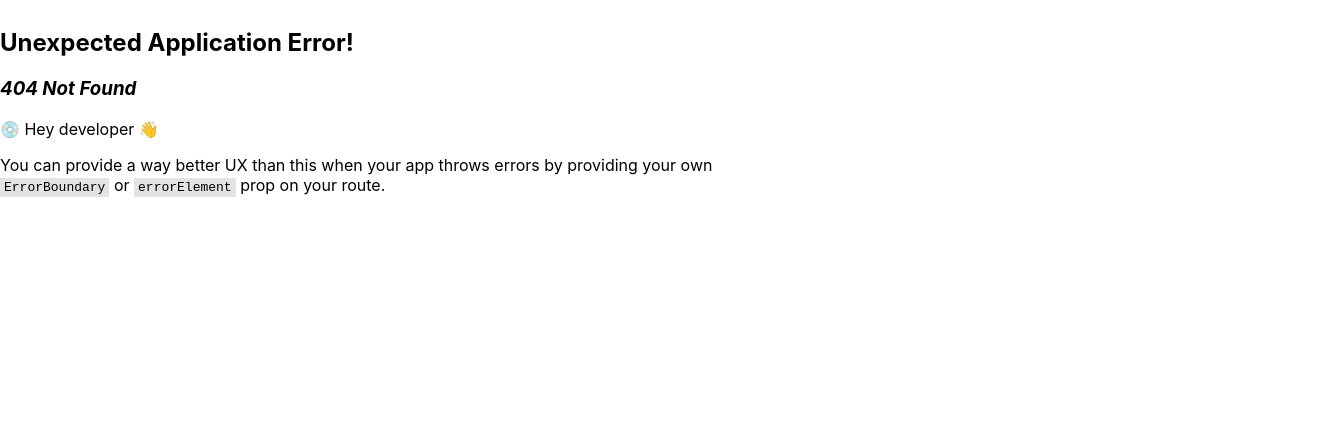
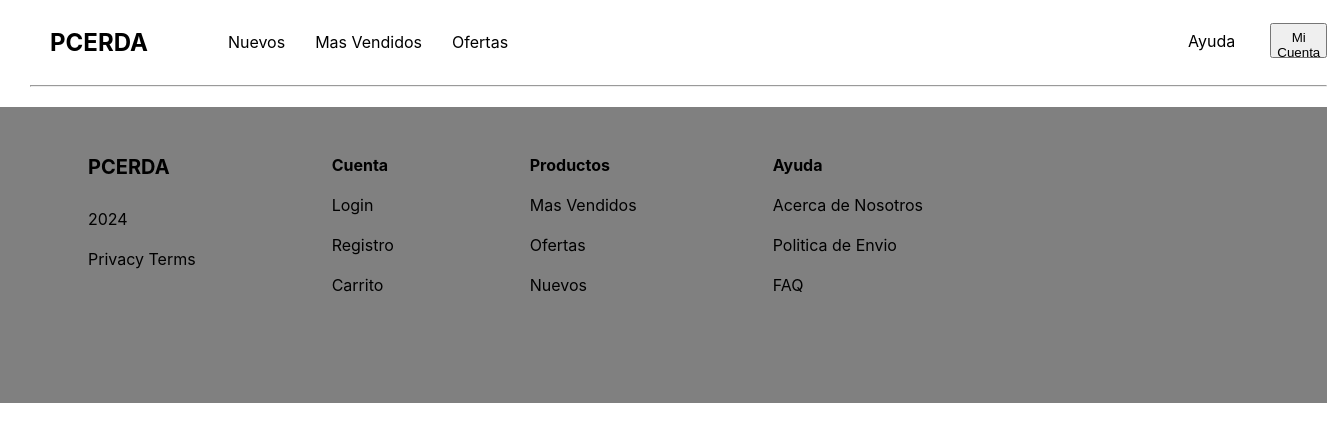
Before and after one commit to kennettcoca1512/proyecto_progra_web, a React (Vite) app in the folder my-react-app/: page /detalleProducto in a window 1280 px wide. Before the commit this address had no page. Shown: the top 442 px of the page, 1327 px wide, since content can reach past the window. Built offline with nearby package versions, Linux system fonts and the light colour scheme.

Commit message:
agregando paths

```diff
--- /dev/null
+++ b/my-react-app/src/routes/DetalleProducto.jsx
@@ -0,0 +1,11 @@
+import Footer from "../components/Shares/Footer/Footer";
+import Header from "../components/Shares/Header/Header";
+
+export default function DetalleProducto(){
+    return (
+        <>
+            <Header />
+            <Footer />
+        </>
+    )
+}
--- /dev/null
+++ b/my-react-app/src/routes/ResultadosBusqueda.jsx
@@ -0,0 +1,11 @@
+import Footer from "../components/Shares/Footer/Footer";
+import Header from "../components/Shares/Header/Header";
+
+export default function ResultadosBusqueda(){
+    return (
+        <>
+            <Header />
+            <Footer />
+        </>
+    )
+}
```
Also changed, not shown: my-react-app/src/main.jsx (+10 -0 lines).
